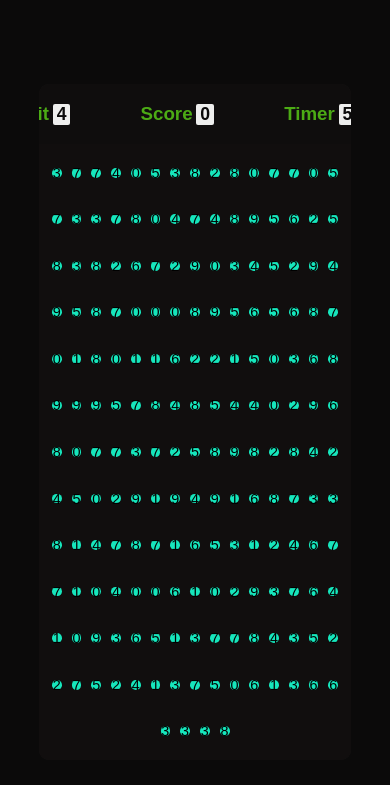
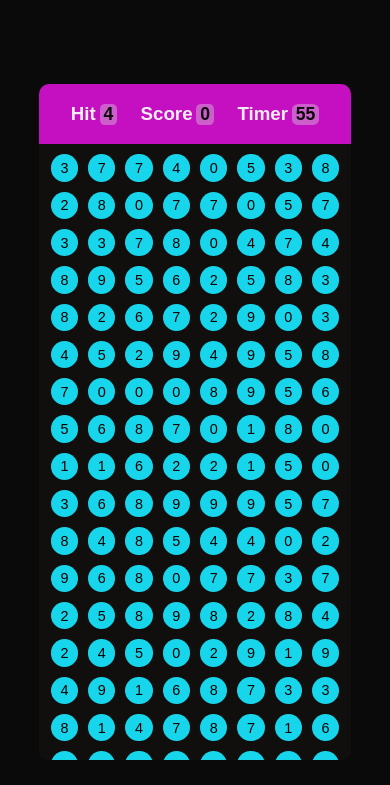
Before and after one commit to RamilaKhalil/bubble-game, a plain HTML site: page index.html in a window 390 px wide. Drawn offline with Linux system fonts and the light colour scheme.

Commit message:
responsive

```diff
--- a/style.css
+++ b/style.css
@@ -78,3 +78,58 @@ html,body{
     background-color: rgb(199, 206, 206);
     cursor: pointer;
 }
+
+@media only screen and (max-width: 600px) {
+   .paneltop{
+    background-color: rgb(197, 16, 194);
+   }
+
+    .elem{
+        display: flex;
+        justify-content: center;
+        align-items: center;
+        padding: 0px 3vw ;
+        color: rgb(246, 237, 245);
+        font-size: 1rem;
+    }
+
+    .box{
+         padding: 0px 1vw;
+         margin-left:1vw ;
+         background-color: rgb(204, 95, 204);
+         color: rgb(11, 10, 10);
+         font-size: 1.1rem;
+         font-weight: 600;
+         border-radius: 25%;
+    }
+    .panelbottom{
+        width: 100%;
+        height: calc(100% - 60px);
+        background-color: rgb(17, 14, 14);
+        padding: 10px;
+        display: flex;
+        justify-content: center;
+        align-items: center;
+        color: #dda0d3;
+        gap: 10px;
+        flex-wrap: wrap;
+    }
+    .bubble{
+
+        display: flex;
+        align-items: center;
+        justify-content: center;
+        font-size: 0.9rem;
+        width: 7vw;
+        height: 7vw;
+        background-color: rgb(23, 214, 235);
+        border-radius: 50%;
+        color:#000 ;
+
+    }
+    .bubble:hover{
+        background-color: rgb(199, 206, 206);
+        cursor: pointer;
+    }
+
+}
```
